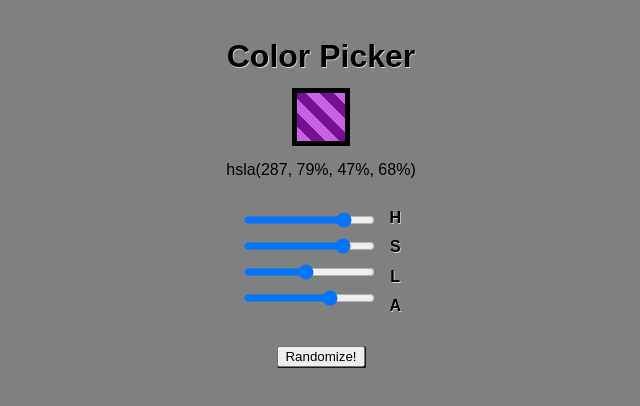
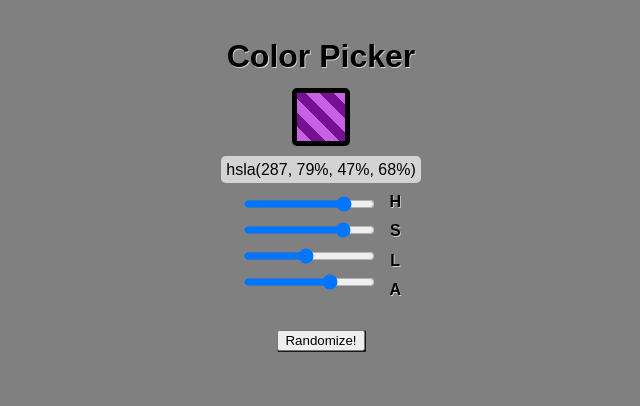
Before and after one commit to jumarin22/color-picker-hooks, a React (Create React App) app: page / in a window 1280 px wide. Shown: the top 406 px of the page, without its empty margins (319-959 px from the left). Built offline with nearby package versions, Linux system fonts and the light colour scheme.

Commit message:
Updated CSS

```diff
--- a/src/App.jsx
+++ b/src/App.jsx
@@ -35,13 +35,15 @@
   return (
     <>
       <h1>Color Picker</h1>
-      <article>
+      <article className="displayBox">
         <div className="underBox">&nbsp;</div>
         <div className="colorBox" style={newStyle}>
           &nbsp;
         </div>
       </article>
-      <p>{newBackgroundColor}</p>
+      <label htmlFor="displayBox" className="display">
+        {newBackgroundColor}
+      </label>
       <div className="sliders">
         <div className="inputs">
           <input
--- a/src/index.scss
+++ b/src/index.scss
@@ -27,11 +27,13 @@
 
 article {
   margin: auto;
+  margin-bottom: 1rem;
   border: black thick solid;
   max-width: max-content;
   display: grid;
   grid-template-columns: 1fr;
   grid-template-rows: 1fr;
+  border-radius: 0.3rem;
 }
 
 .underBox {
@@ -59,6 +61,12 @@
   background-color: aqua;
 }
 
+.display {
+  padding: 0.3rem;
+  background-color: lightgray;
+  border-radius: 0.3rem;
+}
+
 .sliders {
   display: flex;
   flex-direction: column wrap;
@@ -79,9 +87,6 @@
   margin-bottom: 1rem;
   margin-left: 0;
   justify-content: space-between;
-}
-
-label {
   font-weight: bold;
   color: black;
   text-shadow: lightgray 0.05rem 0.05rem;
```
